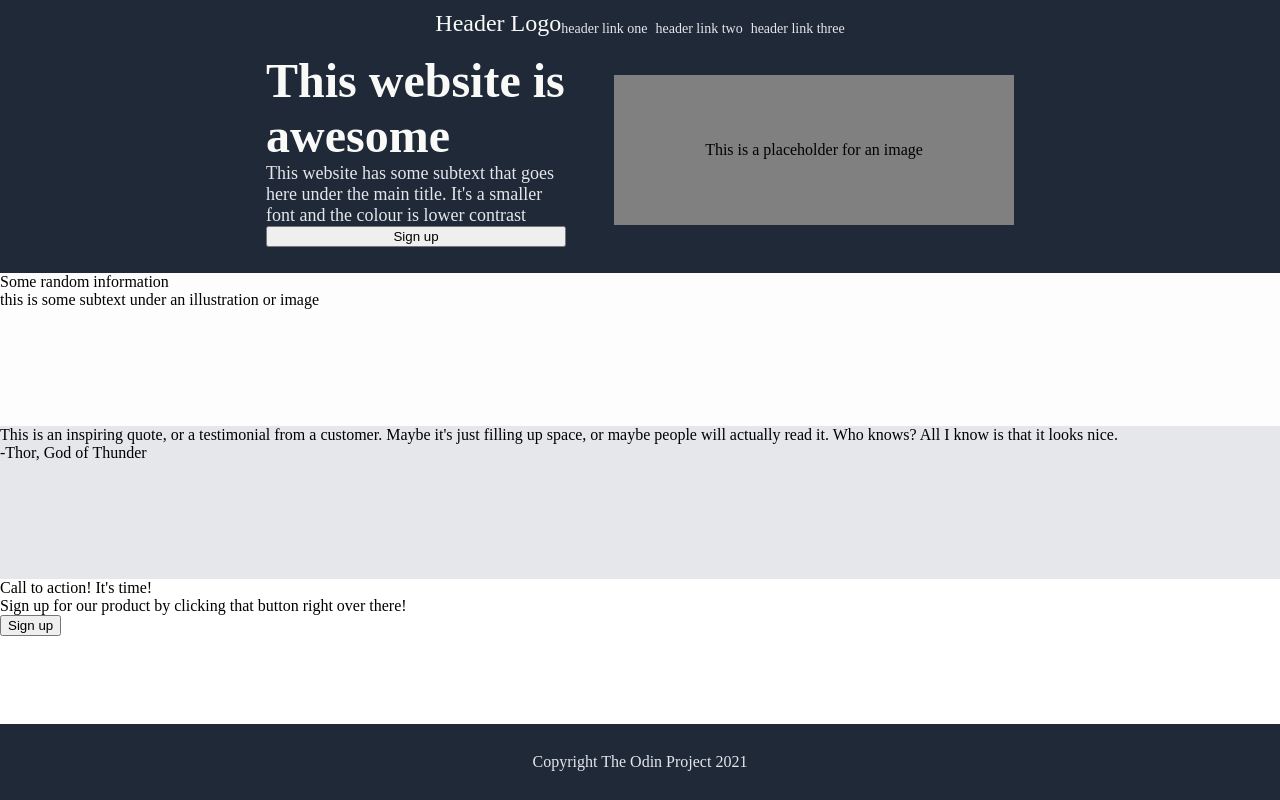
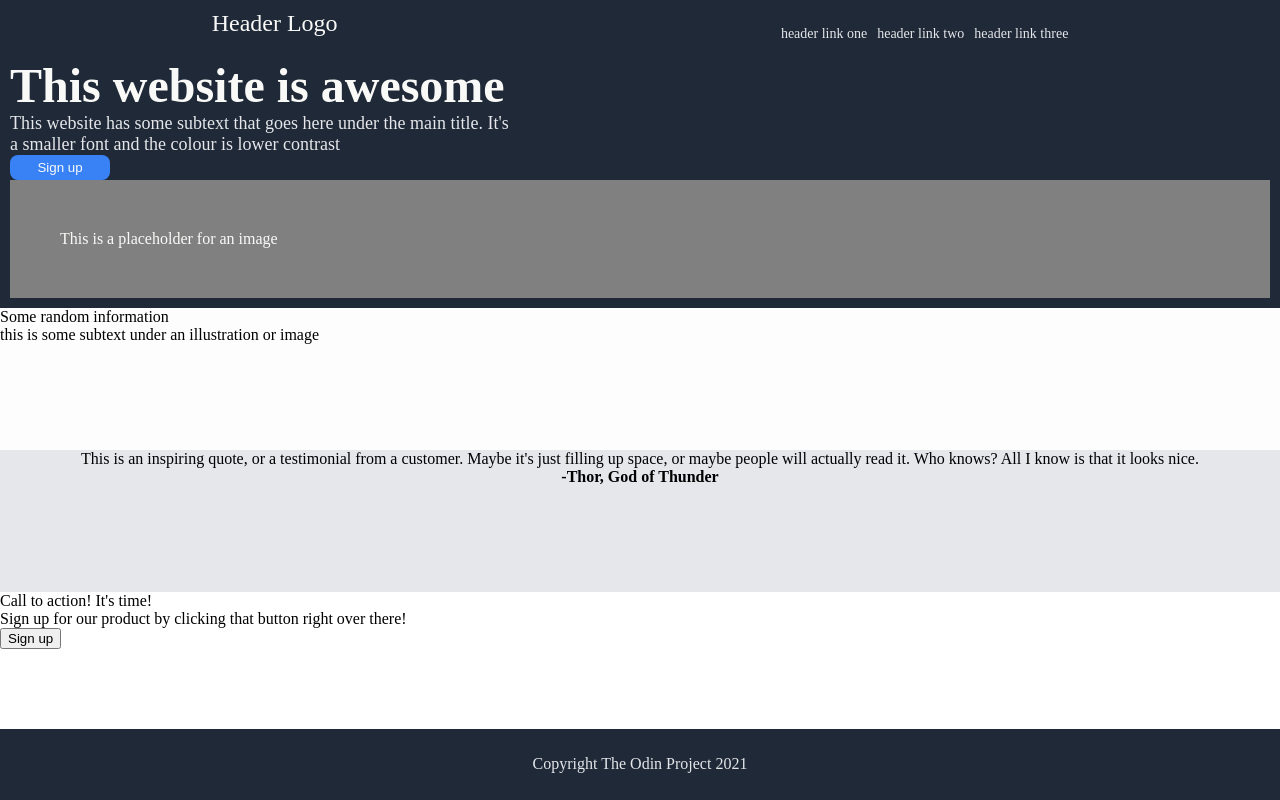
Before and after one commit to BOTaaron/Landing-Page, a plain HTML site: page index.html in a window 1280 px wide. Drawn offline with Linux system fonts and the light colour scheme.

Commit message:
fixed navbar

```diff
--- a/index.html
+++ b/index.html
@@ -9,7 +9,8 @@
     </head>
     <body>
         <div class="header">
-            <div class="header-nav">
+            <!-- navbar contains the header logo along with links 1, 2, and 3 -->
+            <div class="navbar">
                 <div class="header-logo">Header Logo</div>
 
                     <div class="header-links">
@@ -19,10 +20,9 @@
                             <li><a href="#">header link two</a></li>
                             <li><a href="#">header link three</a></li>
                         </ul>
-
                     </div>
             </div>
-            <div class="header-content">
+
                 <div class="header-text-content">
                     <div class="header-text-headline">This website is awesome</div>
                     <div class="header-text-body">This website has some subtext that goes here under the main title.
@@ -32,7 +32,8 @@
                 <div class="placeholder-image">This is a placeholder for an image</div>
         </div>
 
-        </div>
+
+
         <div class="card-section">
             <div class="text">Some random information</div>
             <div class="card-container">
--- a/styles.css
+++ b/styles.css
@@ -7,13 +7,18 @@ body {
      margin: 0px;
 
 }
- li, ul {
+ li {
      display: flex;
      list-style-type: none;
-     text-decoration: none;
      padding: 0;
      margin: 0;
  }
+ ul {
+     display: flex;
+     gap: 10px;
+ }
+
+
  a {
      text-decoration: none;
      color: #e5e7eb;
@@ -24,7 +29,6 @@ body {
 .header {
     padding: 10px;
     display: flex;
-    align-items: center;
     flex-direction: column;
     background-color: #1f2937;
     flex-grow: 2;
@@ -32,9 +36,9 @@ body {
 
 
 }
-.header-nav {
+.navbar {
     display: flex;
-
+    justify-content: space-around;
 }
 .header-text-headline {
     font-size: 48px;
@@ -44,26 +48,24 @@ body {
 .header-text-body {
     font-size: 18px;
     color: #e5e7eb;
+
 }
 .header-logo {
     display: flex;
-    justify-content: flex-start;
+    align-items: flex-start;
     color: #f9faf8;
     font-size: 24px;
 
 }
+
 .header-links {
     display: flex;
-    align-items: flex-end;
-    flex: 1;
-
-}
-.header-links ul {
-    display: flex;
-    gap: 8px;
+    align-content: flex-start;
     justify-content: flex-end;
 
-}
+
+ }
+
 .header-content {
     display: flex;
     justify-content: center;
@@ -77,16 +79,38 @@ body {
     flex-direction: column;
     align-content: center;
     justify-content: center;
-    width: 300px;
+    max-width: 500px;
+
+
+}
+.header-text-content button {
+    width: 100px;
+    background-color: #3882f6;
+    color: #f9faf8;
+    border: none;
+    border-radius: 8px;
+    padding: 5px;
+    cursor: pointer;
+
 }
 .placeholder-image {
     display: flex;
-    width: 400px;
-    height: 150px;
+
+    padding: 50px;
+    background-color: gray;
+    color: #f9faf8;
+
+
+}
+.placeholder-image-column {
+    display: flex;
+    flex-direction: column;
     justify-content: center;
-    align-items: center;
-    background-color: gray;
+
+
 }
+/* This is for the second section with the blue outlined boxes. They are arranged as a column stacked
+above some text */
 .card-section {
     background-color: #fdfdfd;
     flex-grow: 2;
@@ -107,6 +131,13 @@ body {
     align-items: center;
     justify-content: center;
     color: #e5e7eb;
-
-
 }
+.quote-section {
+    display: flex;
+    align-items: center;
+    flex-direction: column;
+}
+.signature {
+    font-weight: bold;
+    justify-content: flex-end;
+}
```
Lines whose indentation alone changed are shown as unchanged.
